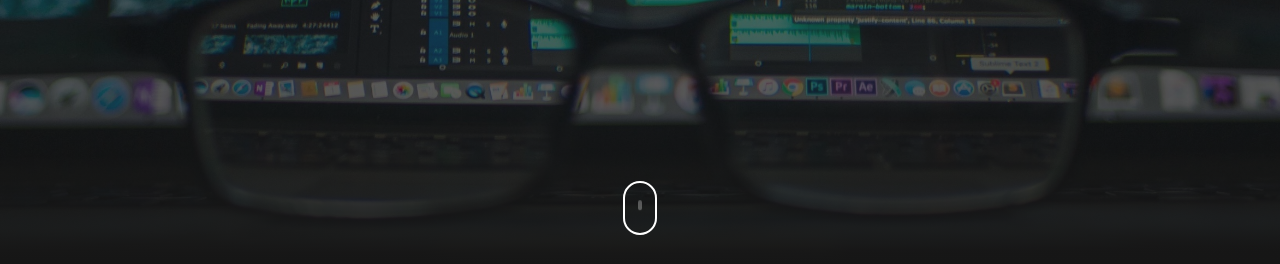
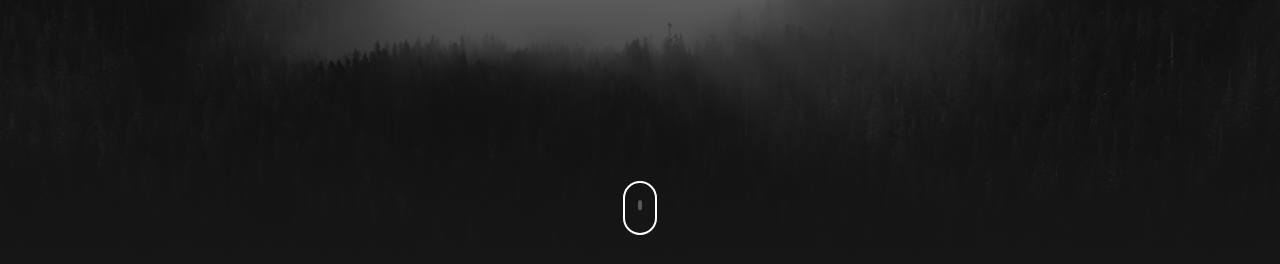
Before and after one commit to Devil-in-Work/udaykumar.github.io, a plain HTML site: page index.html in a window 1280 px wide. Shown: the part 536-800 px from the top of the page. Drawn offline with nearby package versions, Linux system fonts and the light colour scheme; animation ran at ten frames a second.

Commit message:
change in background

```diff
--- a/style.css
+++ b/style.css
@@ -57,7 +57,7 @@
         background: url(img/2.jpg);
 
         background: -webkit-gradient(linear, left top, left bottom, from(rgba(22, 22, 22, 0.3)), color-stop(75%, rgba(22, 22, 22, 0.7)), to(#161616)),url(".img/1.jpg");
-        background: linear-gradient(to bottom, rgba(22, 22, 22, 0.3) 0%, rgba(22, 22, 22, 0.7) 80%, #161616 100%),url("img/2.jpg");
+        background: linear-gradient(to bottom, rgba(22, 22, 22, 0.3) 0%, rgba(22, 22, 22, 0.7) 80%, #161616 100%),url("img/3.jpg");
         background-position: center;
         background-repeat: no-repeat;
         background-attachment: scroll;
```
